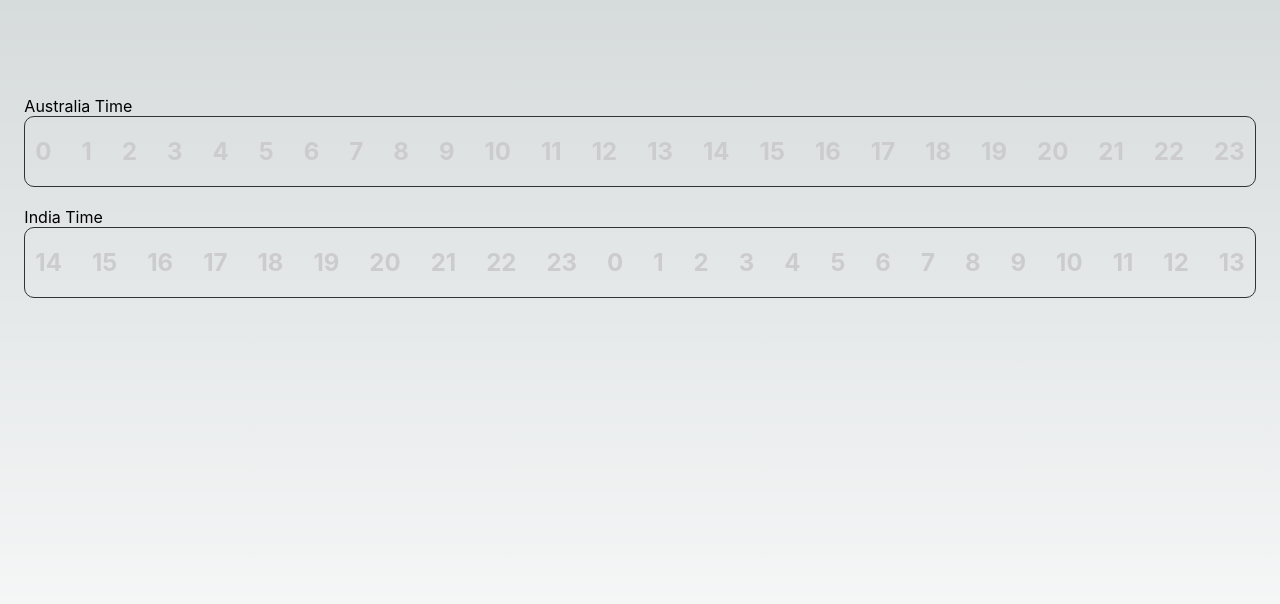
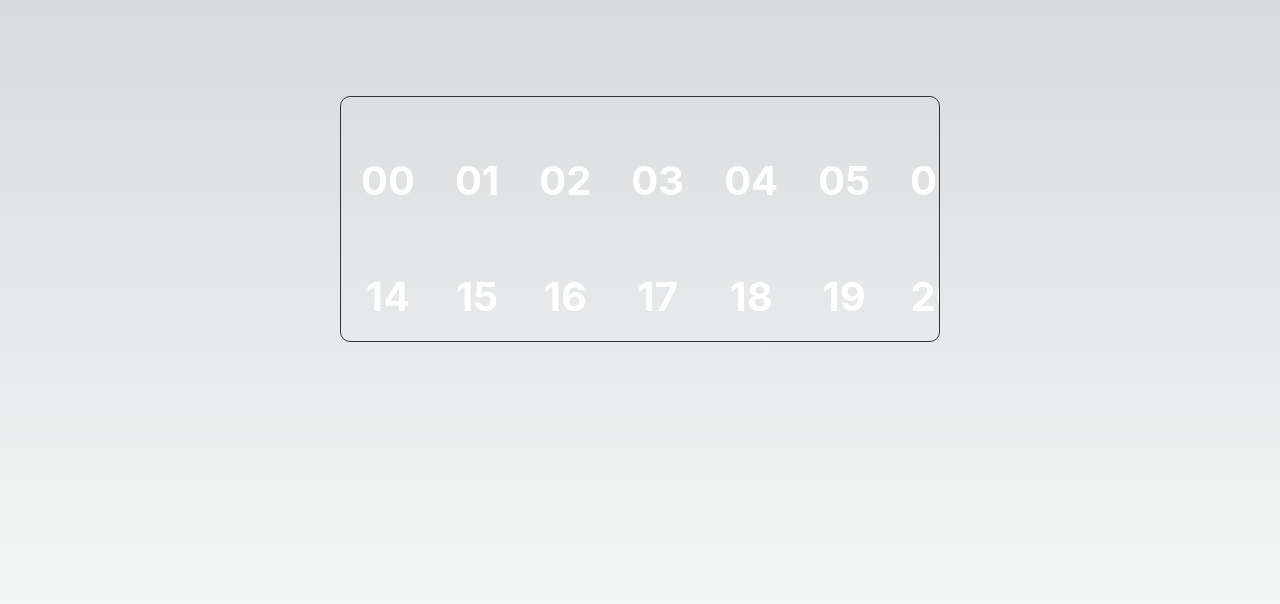
Before and after one commit to nishantrpai/tools.nishu.dev, a Next.js app: page /besttime in a window 1280 px wide. Shown: the top 604 px of the page. Built offline with nearby package versions, Linux system fonts and the light colour scheme.

Commit message:
add basic voting system

```diff
--- a/pages/besttime.js
+++ b/pages/besttime.js
@@ -84,6 +84,8 @@ export default function PollTime() {
 
   let creatorTz = 10;
   let myTz = getCurrentTimezone();
+  let creatorComfortStart = 9;
+  let creatorComfortEnd = 18;
 
   let myHour = getHour(myTz);
   let creatorHour = getHour(creatorTz);
@@ -91,33 +93,73 @@ export default function PollTime() {
   let creatorMins = Math.abs(creatorTz % 1 * 60);
   let myMins = Math.abs(myTz % 1 * 60);
 
+  let votesArray = {
+    9: 1,
+    10: 1,
+    12: 30,
+    13: 1,
+  }
+
+
   return (
     <>
       <main>
         <div style={{ display: 'flex', flexDirection: 'column' }}>
           {/* creator tz will be from normal mode like 12am to 12pm and my tz will be offset difference to creator */}
           {/* have to start from   */}
-          <label>Australia Time</label>
+
           <div className={styles.timeCtr}>
             {Array.from({ length: 24 }).map((_, index) => (
-              <div className={styles.time} key={index} >
-                <span className={styles.hour}>{Math.round(creatorHour + index) % 24 }</span>
+              <div>
+                <div className={styles.time} style={{
+                  borderRight: (Math.round(creatorHour + index) % 24) == (creatorComfortStart - 1) ? '2px solid green' : '',
+                  borderLeft: (Math.round(creatorHour + index) % 24) == (creatorComfortEnd + 1) ? '2px solid red' : '',
+                  backgroundColor: (Math.round(creatorHour + index) % 24) >= creatorComfortStart && (Math.round(creatorHour + index) % 24) <= creatorComfortEnd ? '#111' : 'transparent',
+                  cursor: (Math.round(creatorHour + index) % 24) >= creatorComfortStart && (Math.round(creatorHour + index) % 24) <= creatorComfortEnd ? 'pointer' : 'not-allowed',
+                }}
+                  disabled={(Math.round(creatorHour + index) % 24) >= creatorComfortStart && (Math.round(creatorHour + index) % 24) <= creatorComfortEnd}
+                  key={index} >
+                    {/* highest vote */}
+                    <span style={{
+                      // draw on top right of the div
+                      position: 'relative',
+                      top: 0,
+                      left: 10,
+                      padding: '5px',
+                      fontSize: '1.5rem',
+                      transform: 'translate(20%, -60%)',
+                      borderRadius: '5px',
+                      color: '#ca8a04',
+                      // show only highest vote
+                      visibility: Object.values(votesArray).includes(Math.max(...Object.values(votesArray))) && votesArray[Math.round(creatorHour + index) % 24] == Math.max(...Object.values(votesArray)) ? 'visible' : 'hidden',
+                    }}>
+                      🥇
+                    </span>
+                  <span className={styles.hour}>
+                    {Math.round(creatorHour + index) % 24 < 10 ? '0' + Math.round(creatorHour + index) % 24 : Math.round(creatorHour + index) % 24}
+                  </span>
                   <span className={styles.min}>
                     {creatorMins != 0 ? creatorMins : ''}
                   </span>
+                  <span className={styles.vote} style={{
+                    visibility: votesArray[Math.round(creatorHour + index) % 24] ? 'visible' : 'hidden'
+                  }}>
+                    {votesArray[Math.round(creatorHour + index) % 24] || '-'}
+                  </span>
                 </div>
-            ))}
-          </div>
-          <label>India Time</label>
-          <div className={styles.timeCtr}>
-            {Array.from({ length: 24 }).map((_, index) => (
-              <div className={styles.time} key={index} >
+                <div className={styles.time}
+                  key={index}
+                  style={{
+                    cursor: (Math.round(creatorHour + index) % 24) >= creatorComfortStart && (Math.round(creatorHour + index) % 24) <= creatorComfortEnd ? 'pointer' : 'not-allowed',
+                  }}>
                   <span className={styles.hour}>
-                  {Math.round(myHour + index) % 24 }
+                    {Math.round(myHour + index) % 24 < 10 ? '0' + Math.round(myHour + index) % 24 : Math.round(myHour + index) % 24}
                   </span>
                   <span className={styles.min}>
                     {myMins != 0 ? myMins : ''}
                   </span>
+                </div>
+
               </div>
             ))}
           </div>
--- a/styles/Home.module.css
+++ b/styles/Home.module.css
@@ -317,25 +317,34 @@
 .time {
   display: flex;
   flex-direction: column;
+  align-items: center;
   cursor: pointer;
   font-size: 14px;
   color: #ccc;
   cursor: pointer;
-  padding: 20px 10px;
+  padding: 20px;
   text-align: center;
+  min-width: 60px;
 }
 
 .time:hover {
   background-color: #333;
 }
 
+.vote {
+  min-height: 10px;
+  margin-top: 10px;
+}
+
 .hour {
-  font-size: 1.5rem;
+  font-size: 2.5rem;
+  color: #fff;
   font-weight: 700;
 }
 .min {
-  font-size: 1rem;
-  font-weight: 700;
+  font-size: 0.75rem;
+  color: #888;
+  font-weight: 500;
 }
 
 .ampm {
@@ -346,11 +355,12 @@
 
 .timeCtr {
   display: flex;
-  gap: 10px;
   border-radius: 10px;
   border: 1px solid #333;
   margin-bottom: 20px;
-  overflow: hidden;
+  overflow-x: scroll;
+  scrollbar-width: thin;
+  max-width: 600px;
 }
 .timeCtr:last-child {
   border: 0 0 20px 20px;
--- a/styles/globals.css
+++ b/styles/globals.css
@@ -158,7 +158,7 @@ html {
 }
 
 *::-webkit-scrollbar {
-  width: 5px;
+  width: 1px !important;
   background-color: #f5f5f5;
 }
 
```
Lines whose indentation alone changed are shown as unchanged.
